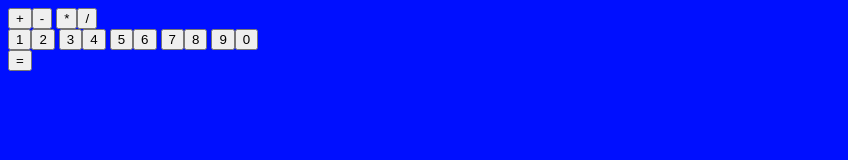
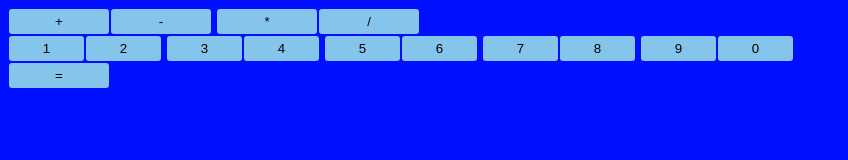
Before and after one commit to chillociraptor99/calculator, a plain HTML site: page index.html in a window 1280 px wide. Shown: the whole page, without its empty margins (0-848 px from the left). Drawn offline with Linux system fonts and the light colour scheme.

Commit message:
Create initial style
Created initial styles for calculator

```diff
--- a/style.css
+++ b/style.css
@@ -1,3 +1,36 @@
 body {
     background: #000fff;
 }
+#btnsOperator>button {
+    border: 0px;
+    border-radius: 3px;
+    margin: 1px;
+    width: 100px;
+    height: 25px;
+    background: #85c5eb;
+}
+#btnsOperator>button:hover {
+    background: #a7d6f1;
+}
+#btnsNums>button {
+    border: 0px;
+    border-radius: 3px;
+    margin: 1px;
+    width: 75px;
+    height: 25px;
+    background: #85c5eb;
+}
+#btnsNums>button:hover {
+    background: #a7d6f1;
+}
+#btnsEq>button {
+    border: 0px;
+    border-radius: 3px;
+    margin: 1px;
+    width: 100px;
+    height: 25px;
+    background: #85c5eb;
+}
+#btnsEq>button:hover {
+    background: #a7d6f1;
+}
```
